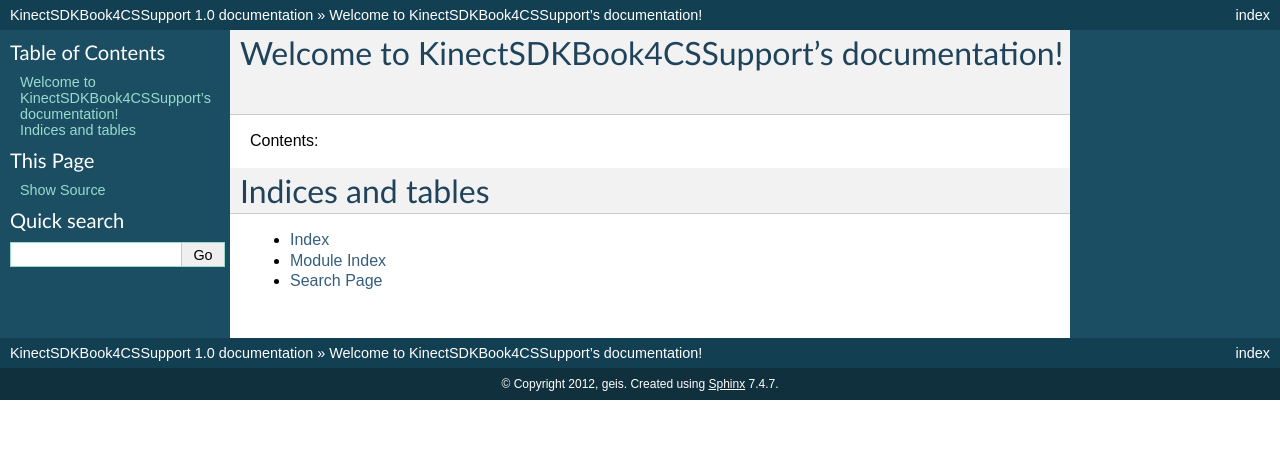
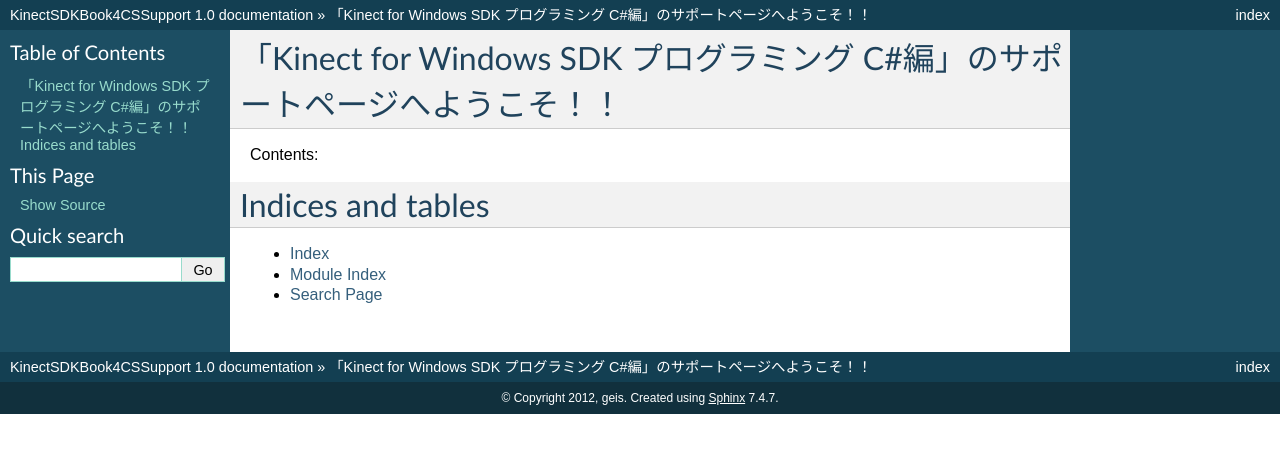
Before and after one commit to geis/KinectSDKBook4CS, a Sphinx documentation site: the page built from source/source/index.rst, in a window 1280 px wide. Shown: the top 453 px of the page. Built offline with Sphinx 7.4.7, drawn with Linux system fonts in a browser that asks for light colours.

Commit message:
change langage

```diff
--- a/source/source/index.rst
+++ b/source/source/index.rst
@@ -3,8 +3,8 @@
    You can adapt this file completely to your liking, but it should at least
    contain the root `toctree` directive.
 
-Welcome to KinectSDKBook4CSSupport's documentation!
-===================================================
+「Kinect for Windows SDK プログラミング C#編」のサポートページへようこそ！！
+======================================================================================================
 
 Contents:
 
```
